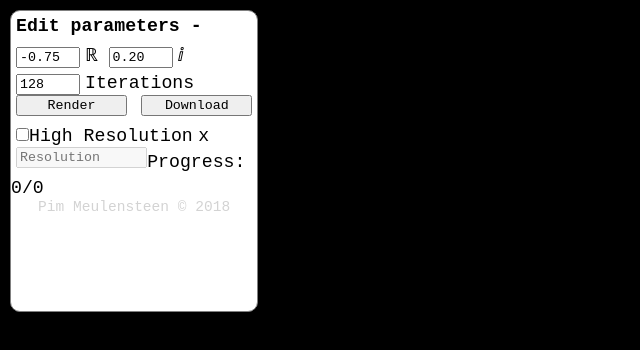
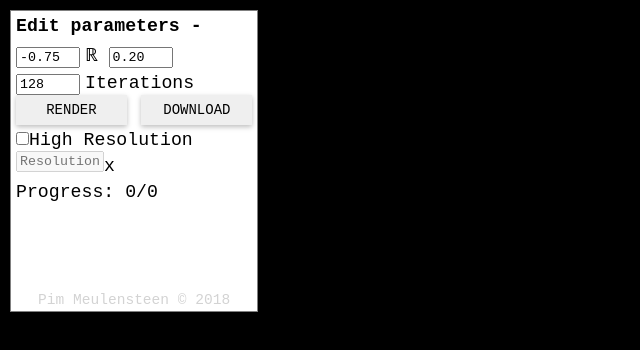
Before and after one commit to PimMeulensteen/Fractals, a plain HTML site: page index.html in a window 1280 px wide. Shown: the whole page, without its empty margins (0-640 px from the left). Drawn offline with Linux system fonts and the light colour scheme.

Commit message:
Some updates

```diff
--- a/css.css
+++ b/css.css
@@ -16,8 +16,14 @@ input[type="number"] {
   -moz-appearance: textfield;
 }
 
-span, h4, h5, input, button,#copyright {
+span, h4, h5, input, button,#copyright,#progress {
   font-family: monospace;
+
+
+
+}
+#enable_high_res {
+	width: 10ch;
 }
 
 h4, h5 {
@@ -29,7 +35,10 @@ h4:hover {
   cursor: pointer;
 }
 #copyright{
+	   position: absolute;
+	   width: 100%;
   text-align: center;
+  bottom: 3px;
   color: lightgray;
   display: block;
   font-size: 0.8em;
@@ -44,12 +53,14 @@ h4:hover {
     left: 10px;
     right: 10px;
     background-color: white;
-    border-radius: 10px;
-    border: 1px solid gray;
+
     transition: .4s;
     margin: 0 auto;
     font-size: 1.4em;
-  }
+
+  box-shadow: 0 14px 28px rgba(0,0,0,0.25), 0 10px 10px rgba(0,0,0,0.22);
+}
+
   #imag_input, #real_input, #its_input {
     width: 40%;
     height: 30px;
@@ -109,7 +120,7 @@ h4:hover {
     max-width: 160px;
   }
   #enable_high_res {
-    width: 50%;
+    width: 10ch;
   }
   #formula_input {
     width: 100%;
@@ -121,9 +132,33 @@ h4:hover {
     height: 300px;
     width: 22ch;
     background-color: white;
-    border-radius: 10px;
+
     border: 1px solid gray;
     transition: .4s;
     font-size: 1.4em;
+	  box-shadow: 0 14px 28px rgba(0,0,0,0.25), 0 10px 10px rgba(0,0,0,0.22);
+  }
+  #progress {
+    display: inline;
+	margin: 5px;
+    float: left;
+    width: 100%;
   }
 }
+
+button {
+	height: 30px;
+
+
+	  padding: 0 6px 0 6px;
+  margin: 6px 8px 6px 8px;
+  min-width: 88px;
+
+  font-size: 14px;
+  text-align: center;
+  text-transform: uppercase;
+  text-decoration:none;
+  border: none;
+  outline: none;
+    box-shadow: 0 2px 5px 0 rgba(0, 0, 0, 0.26);
+}
--- a/index.html
+++ b/index.html
@@ -20,10 +20,14 @@
     <button id="render_button" onclick='update_canvas()'>Render</button>
     <a href="#" id="btn-download" download="download.png"><button id="download_button">Download</button></a><br />
 
-    <input type='checkbox' onclick='resolution_handler()' id='high_res_input' /><span class='button_text'>High Resolution</span>
-    <input type='number' placeholder='Resolution' id='enable_high_res' oninput='resolution_handler()' disabled/>
-    <span> x </span><span id='number_span'>x</span>
-    <span id='progress'>Progress: 0/0</span>
+    <div id='resolution_div'>
+		<input type='checkbox' onclick='resolution_handler()' id='high_res_input' /><span class='button_text'>High Resolution</span><br>
+		<input type='number' placeholder='Resolution' id='enable_high_res' oninput='resolution_handler()' disabled/>
+		<span> x </span><span id='number_span'>x</span>
+	</div>
+
+	<div id='progress'>Progress: 0/0</div>
+
     <!-- <input type='checkbox' onclick='zoom_handler()' id='zoom_bool_input' /><span class='button_text'>Zoom</span>
       <input type='number' placeholder='Factor' id='zoom_factor' oninput='resolution_handler()' disabled/> -->
     <br />
@@ -31,10 +35,7 @@
       Pim Meulensteen &copy; 2018
     </div>
   </div>
-  <div style="visibility:hidden">
-    <span id="char_to_check">&ii;</span>
-    <span id="not_renderable">i</span>
-  </div>
+
 
   <canvas id='canvas' width='1000' height='1000'></canvas>
   <script src='js.js'></script>
```
